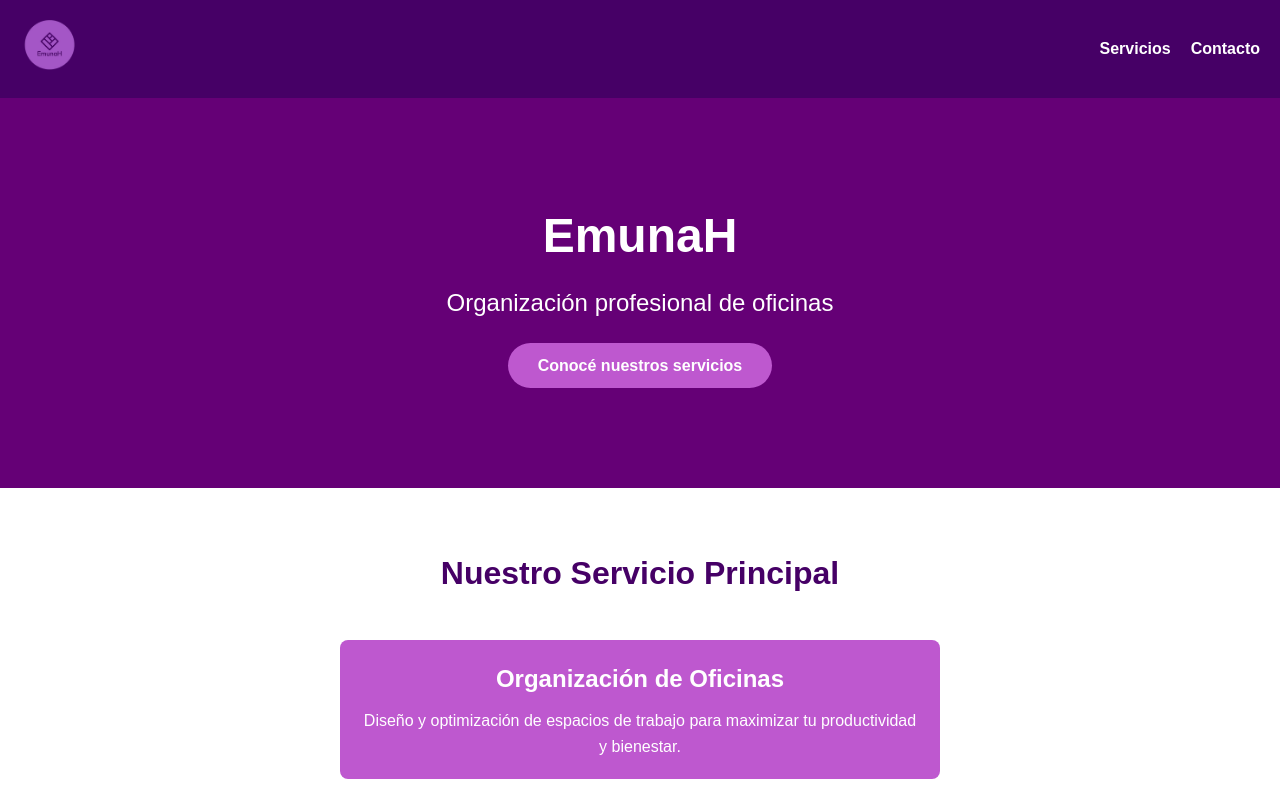
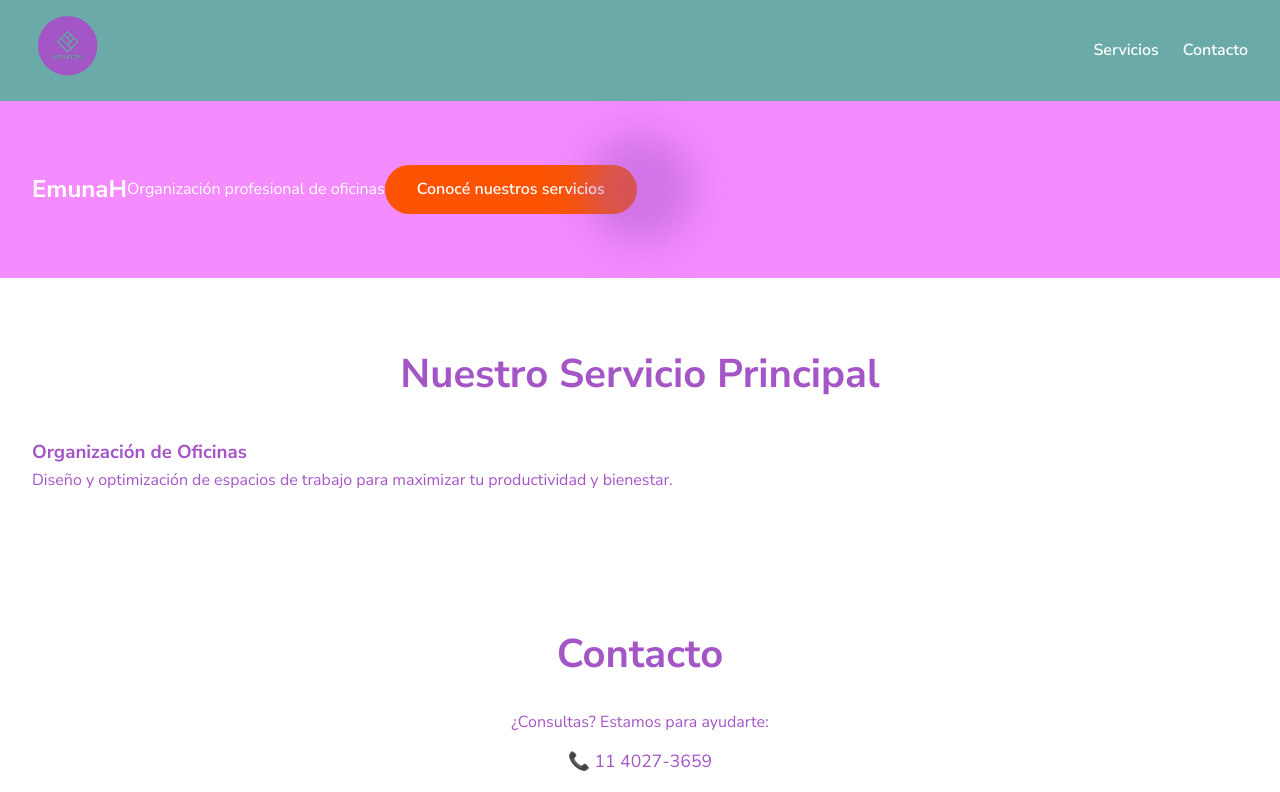
Before and after one commit to lautiaguirre/prueba1, a plain HTML site: page index.html in a window 1280 px wide. Shown: the top 792 px of the page. Drawn offline with Linux system fonts and the light colour scheme.

Commit message:
styles.css

```diff
--- a/css/styles.css
+++ b/css/styles.css
@@ -1,9 +1,12 @@
+@import url('https://fonts.googleapis.com/css2?family=Nunito+Sans:wght@400;600;700&display=swap');
+
 :root {
-  --color-primary: #460066;
-  --color-secondary: #650076;
-  --color-accent: #BE58CF;
-  --color-highlight: #73A3B3;
-  --font-family: 'Arial', sans-serif;
+  --purple-dark:  #A556C6;
+  --purple-light: #F48BFF;
+  --teal-dark:    #6AAAA9;
+  --teal-light:   #9BC4C2;
+  --accent:       #FB5301;
+  --font-family: 'Nunito Sans', sans-serif;
 }
 
 * {
@@ -14,8 +17,9 @@
 
 body {
   font-family: var(--font-family);
-  color: var(--color-primary);
+  color: var(--purple-dark);
   line-height: 1.6;
+  background: #fff;
 }
 
 a {
@@ -28,12 +32,12 @@ a {
   display: flex;
   justify-content: space-between;
   align-items: center;
-  padding: 20px;
-  background: var(--color-primary);
+  padding: 1rem 2rem;
+  background: var(--teal-dark);
 }
 
 .logo img {
-  height: 50px;
+  height: 60px;
 }
 
 .nav-links {
@@ -42,116 +46,207 @@ a {
 }
 
 .nav-links li + li {
-  margin-left: 20px;
+  margin-left: 1.5rem;
 }
 
 .nav-links a {
-  color: white;
-  font-weight: bold;
-  transition: color 0.3s;
+  color: #fff;
+  font-weight: 600;
+  transition: color .3s;
 }
 
 .nav-links a:hover {
-  color: var(--color-accent);
+  color: var(--accent);
 }
 
 /* HERO */
 .hero {
-  background: var(--color-secondary);
-  color: white;
-  text-align: center;
-  padding: 100px 20px;
+  position: relative;
+  display: flex;
+  flex-wrap: wrap;
+  align-items: center;
+  padding: 4rem 2rem;
+  overflow: hidden;
+  background: var(--purple-light);
+  color: #fff;
 }
 
-.hero h1 {
-  font-size: 3rem;
-  margin-bottom: 10px;
+/* Logo difuminado */
+.hero::before {
+  content: '';
+  position: absolute;
+  top: 50%;
+  left: 50%;
+  width: 60%;
+  height: 60%;
+  background: url('../images/logo.png') no-repeat center;
+  background-size: contain;
+  opacity: 0.5;
+  filter: blur(20px);
+  transform: translate(-50%, -50%);
+  z-index: 0;
 }
 
-.hero p {
-  font-size: 1.5rem;
-  margin-bottom: 20px;
+.hero-content {
+  position: relative;
+  z-index: 1;
+  flex: 1 1 300px;
+  max-width: 300px;
+}
+
+.hero-content h1 {
+  font-size: 3rem;
+  margin-bottom: .5rem;
+}
+
+.hero-content .slogan {
+  font-size: 1.2rem;
+  margin-bottom: 1.5rem;
 }
 
 .btn-primary {
   display: inline-block;
-  padding: 10px 30px;
-  background: var(--color-accent);
-  color: white;
-  border-radius: 25px;
-  font-weight: bold;
-  transition: background 0.3s;
+  padding: .75rem 2rem;
+  background: var(--accent);
+  color: #fff;
+  border-radius: 999px;
+  font-weight: 600;
+  transition: background .3s;
 }
 
 .btn-primary:hover {
-  background: var(--color-highlight);
+  background: var(--purple-dark);
+}
+
+.hero-center {
+  position: relative;
+  z-index: 1;
+  flex: 1 1 300px;
+  text-align: center;
+}
+
+.founder-photo {
+  width: 100%;
+  max-width: 250px;
+  border-radius: 50%;
+  border: 4px solid #fff;
+}
+
+.hero-about {
+  position: relative;
+  z-index: 1;
+  flex: 1 1 300px;
+  padding: 1rem;
+}
+
+.hero-about h2 {
+  font-size: 2rem;
+  margin-bottom: .5rem;
 }
 
 /* SERVICIOS */
 .services {
-  padding: 60px 20px;
+  padding: 4rem 2rem;
+}
+
+.services h2 {
+  font-size: 2.5rem;
+  margin-bottom: 2rem;
+  text-align: center;
+  color: var(--purple-dark);
+}
+
+.services-list {
+  display: grid;
+  grid-template-columns: 1fr 2fr;
+  gap: 2rem;
+  align-items: start;
+}
+
+.service-item {
+  background: var(--teal-light);
+  padding: 1.5rem;
+  border-radius: 8px;
   text-align: center;
 }
 
-.services h2 {
-  margin-bottom: 40px;
-  font-size: 2rem;
+.service-item h3 {
+  margin-bottom: 1rem;
+  color: var(--purple-dark);
 }
 
-.service-card {
-  max-width: 600px;
-  margin: 0 auto;
-  background: var(--color-accent);
-  color: white;
-  padding: 20px;
-  border-radius: 8px;
+.service-item img {
+  width: 100%;
+  border-radius: 4px;
 }
 
-.service-card h3 {
-  margin-bottom: 10px;
-  font-size: 1.5rem;
+/* CÓMO TRABAJAMOS */
+.how-we-work {
+  padding: 4rem 2rem;
+  background: var(--teal-dark);
+  color: #fff;
+  text-align: center;
+}
+
+.how-we-work h2 {
+  font-size: 2.5rem;
+  margin-bottom: 1.5rem;
+}
+
+.how-we-work p {
+  max-width: 700px;
+  margin: 0 auto;
+  font-size: 1rem;
+  line-height: 1.8;
 }
 
 /* CONTACTO */
 .contact {
-  background: var(--color-highlight);
-  color: white;
-  padding: 60px 20px;
+  padding: 4rem 2rem;
   text-align: center;
 }
 
 .contact h2 {
-  margin-bottom: 20px;
-  font-size: 2rem;
+  font-size: 2.5rem;
+  margin-bottom: 1.5rem;
+  color: var(--purple-dark);
 }
 
 .contact ul {
   list-style: none;
-  margin-top: 10px;
 }
 
-.contact li + li {
-  margin-top: 10px;
+.contact li {
+  margin: .75rem 0;
+  font-size: 1.1rem;
+}
+
+.icon-social {
+  width: 24px;
+  vertical-align: middle;
+  margin-right: .5rem;
 }
 
 /* FOOTER */
 footer {
-  background: var(--color-primary);
-  color: white;
+  background: var(--purple-dark);
+  color: #fff;
   text-align: center;
-  padding: 20px;
-  font-size: 0.9rem;
+  padding: 1.5rem 2rem;
+  font-size: .9rem;
 }
 
 /* RESPONSIVE */
-@media (max-width: 600px) {
-  .hero h1 {
-    font-size: 2.5rem;
+@media (max-width: 900px) {
+  .services-list {
+    grid-template-columns: 1fr;
   }
-  .hero p {
-    font-size: 1.2rem;
+  .hero {
+    flex-direction: column;
+    text-align: center;
   }
-  .nav-links {
-    display: none; /* si quisieras, podrías implementar un menú hamburguesa */
+  .hero-content, .hero-center, .hero-about {
+    max-width: 100%;
+    margin-bottom: 2rem;
   }
 }
```
